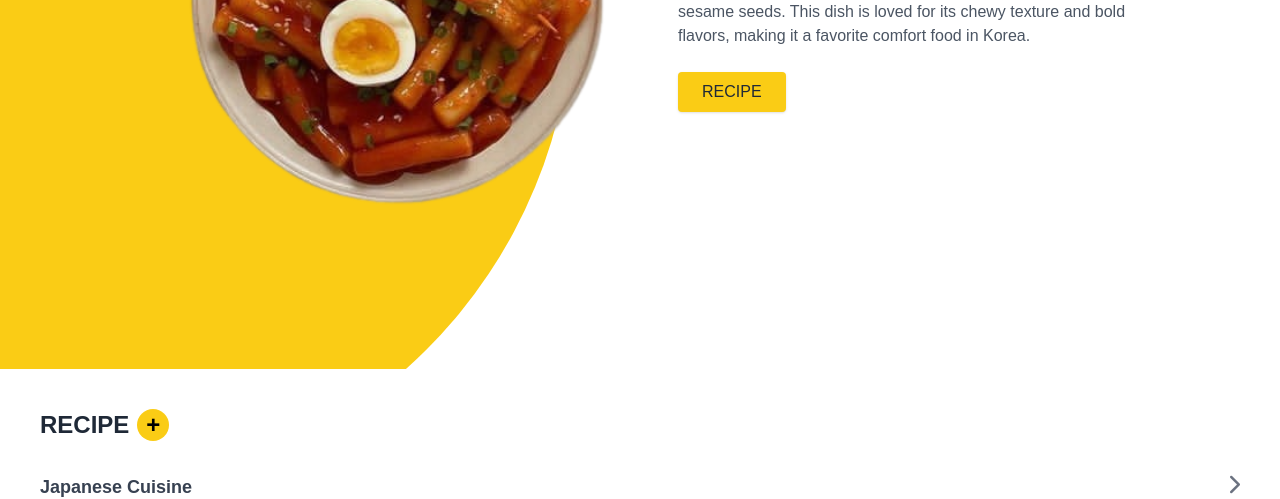
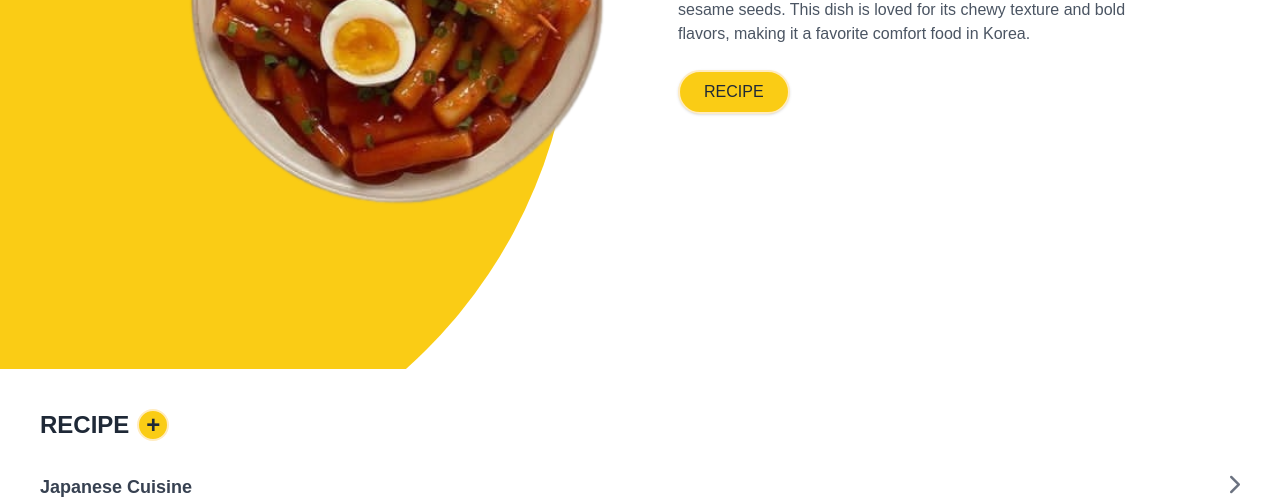
Before and after one commit to pskjksr/food, a Next.js app: page / in a window 1280 px wide. Shown: the part 443-942 px from the top of the page. Built offline with nearby package versions, Linux system fonts and the light colour scheme.

Commit message:
Change color and make it rounded

```diff
--- a/app/homepage/page.jsx
+++ b/app/homepage/page.jsx
@@ -82,7 +82,7 @@ function Page() {
               it a favorite comfort food in Korea.
             </p>
             <Link href="/RecipeDescription/tteokbokki">
-              <button className="bg-yellow-400 hover:bg-yellow-500 text-gray-800 py-2 px-6 rounded shadow">
+              <button className="border-2 bg-yellow-400 text-gray-800 border-[#FFECC1] hover:text-[#FFB100] hover:bg-[#FFECC1] hover:border-[#EFBD4C] active:bg-[#F8F8F8] py-2 px-6 rounded-full shadow">
                 RECIPE
               </button>
             </Link>
@@ -94,7 +94,7 @@ function Page() {
         <h1 className="text-2xl font-bold text-gray-800 mb-4 flex items-center gap-2">
           RECIPE
           <span
-            className="w-8 h-8 flex items-center justify-center bg-yellow-400 text-black rounded-full cursor-pointer"
+            className="w-8 h-8 flex items-center justify-center border-2 bg-yellow-400 text-gray-800 border-[#FFECC1] hover:text-[#FFB100] hover:bg-[#FFECC1] hover:border-[#EFBD4C] active:bg-[#F8F8F8] rounded-full cursor-pointer"
             onClick={() => setShowPopup(true)}
           >
             +
```
